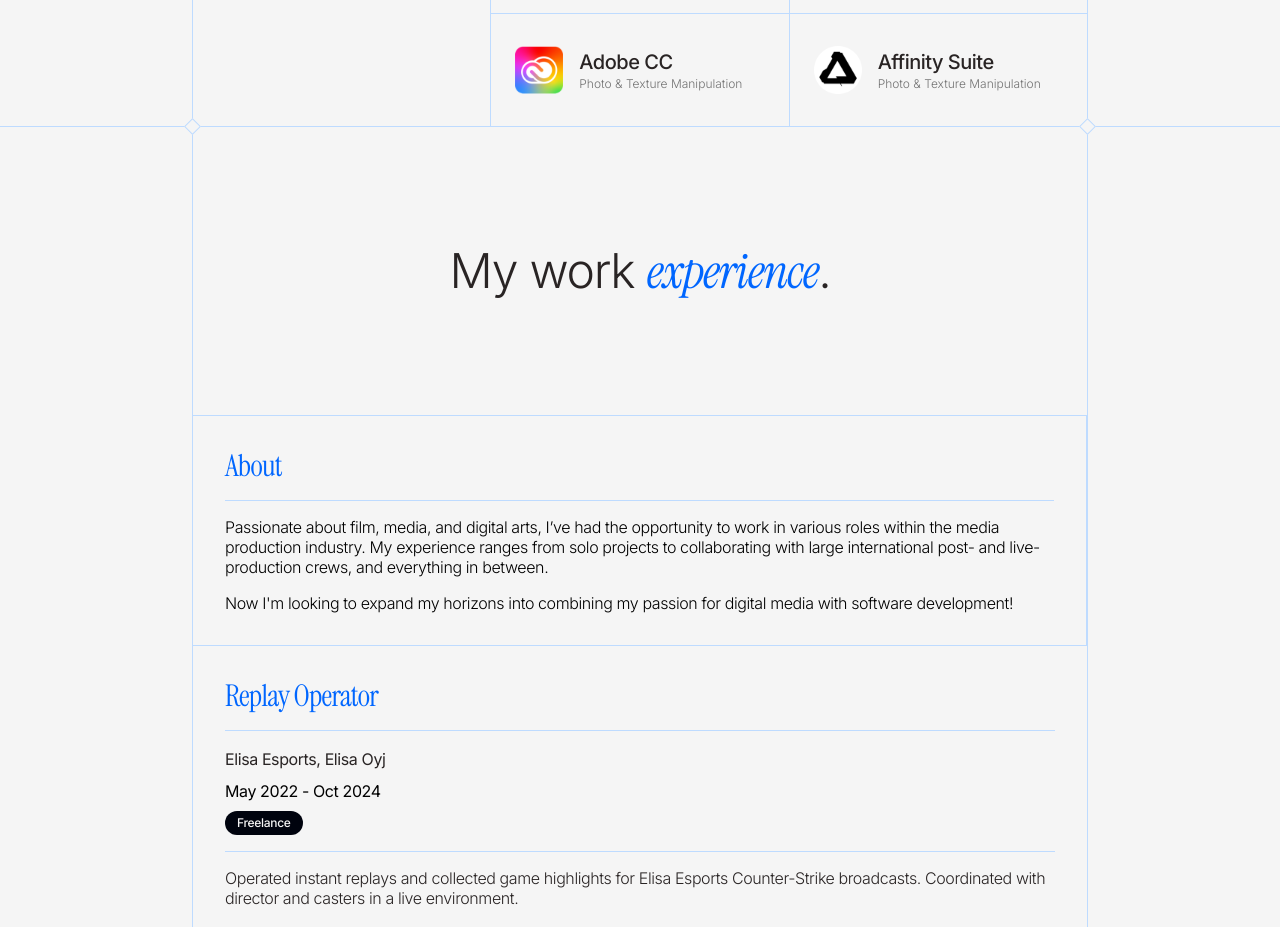
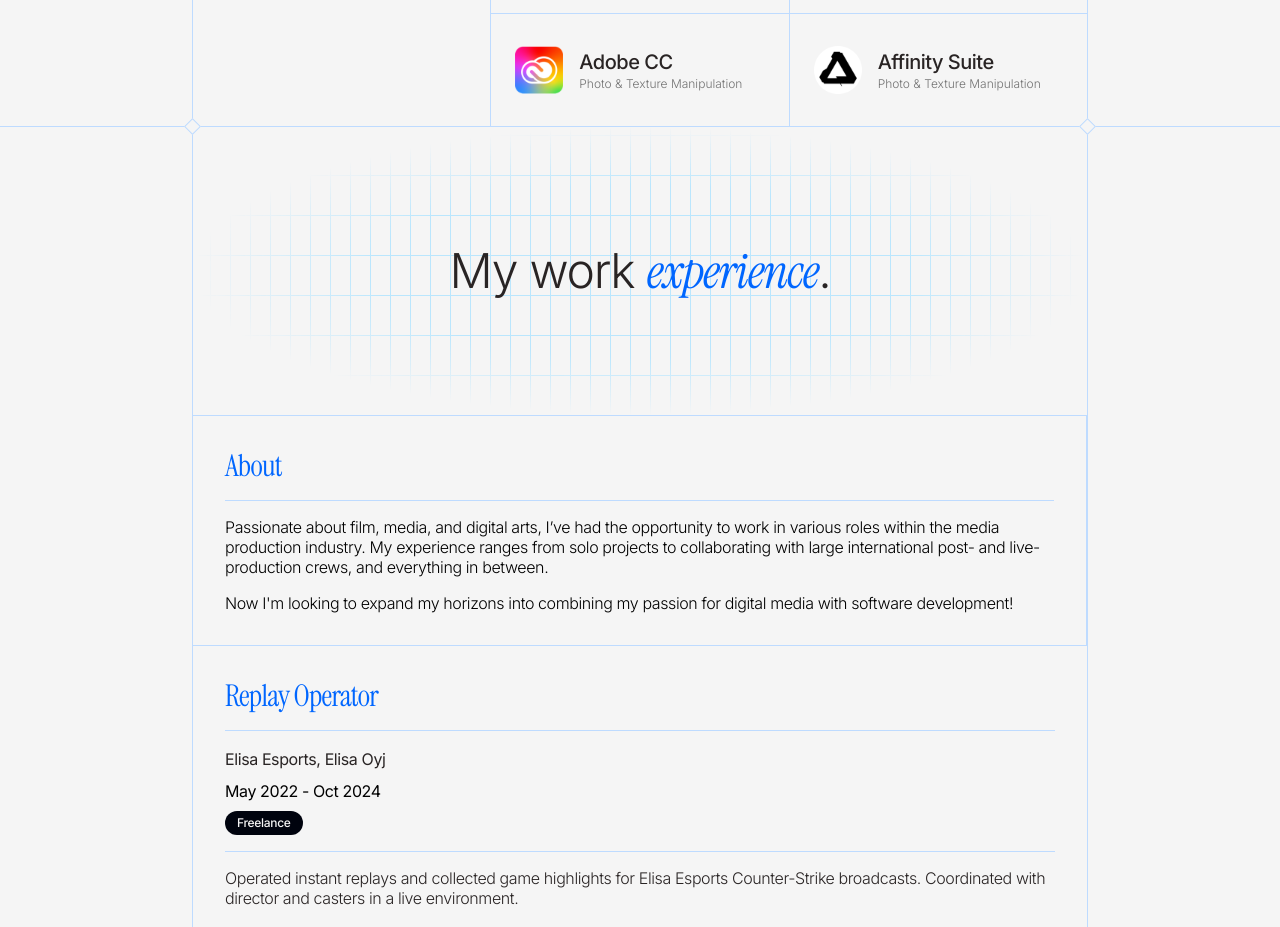
Before and after one commit to lauriahlfors/lauriahlfors.dev-alpha, a SvelteKit app: page / in a window 1280 px wide. Shown: the part 840-1767 px from the top of the page. Built offline with nearby package versions, Linux system fonts and the light colour scheme.

Commit message:
feat: fix css class name

```diff
--- a/src/routes/Experience.svelte
+++ b/src/routes/Experience.svelte
@@ -43,7 +43,7 @@
 		>
 			My work <span class="font-google-instrument text-primary italic">experience</span>.
 		</h1>
-		<div class="grid-bg"></div>
+		<div class="background-grid"></div>
 	</div>
 
 	<!-- Divider -->
```
